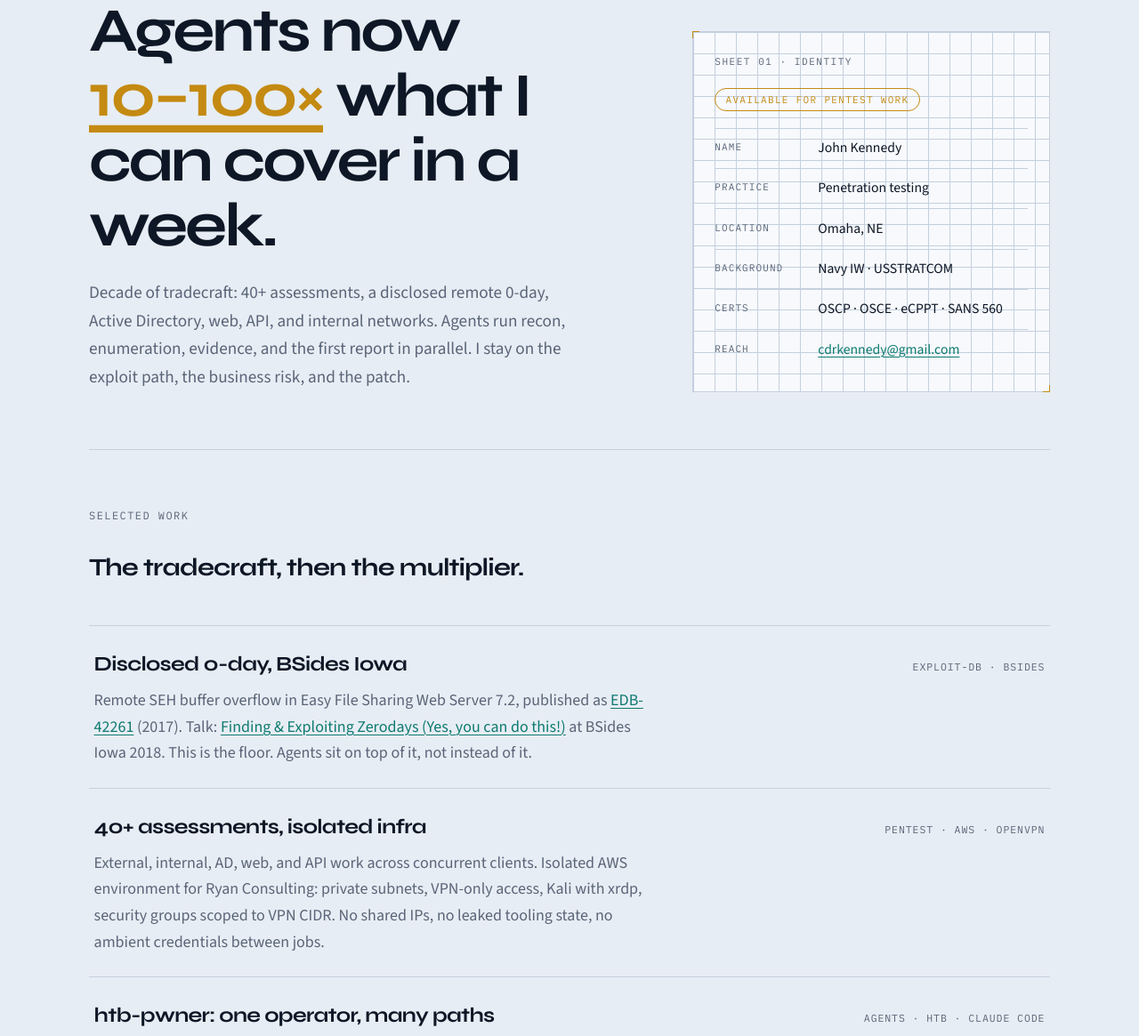
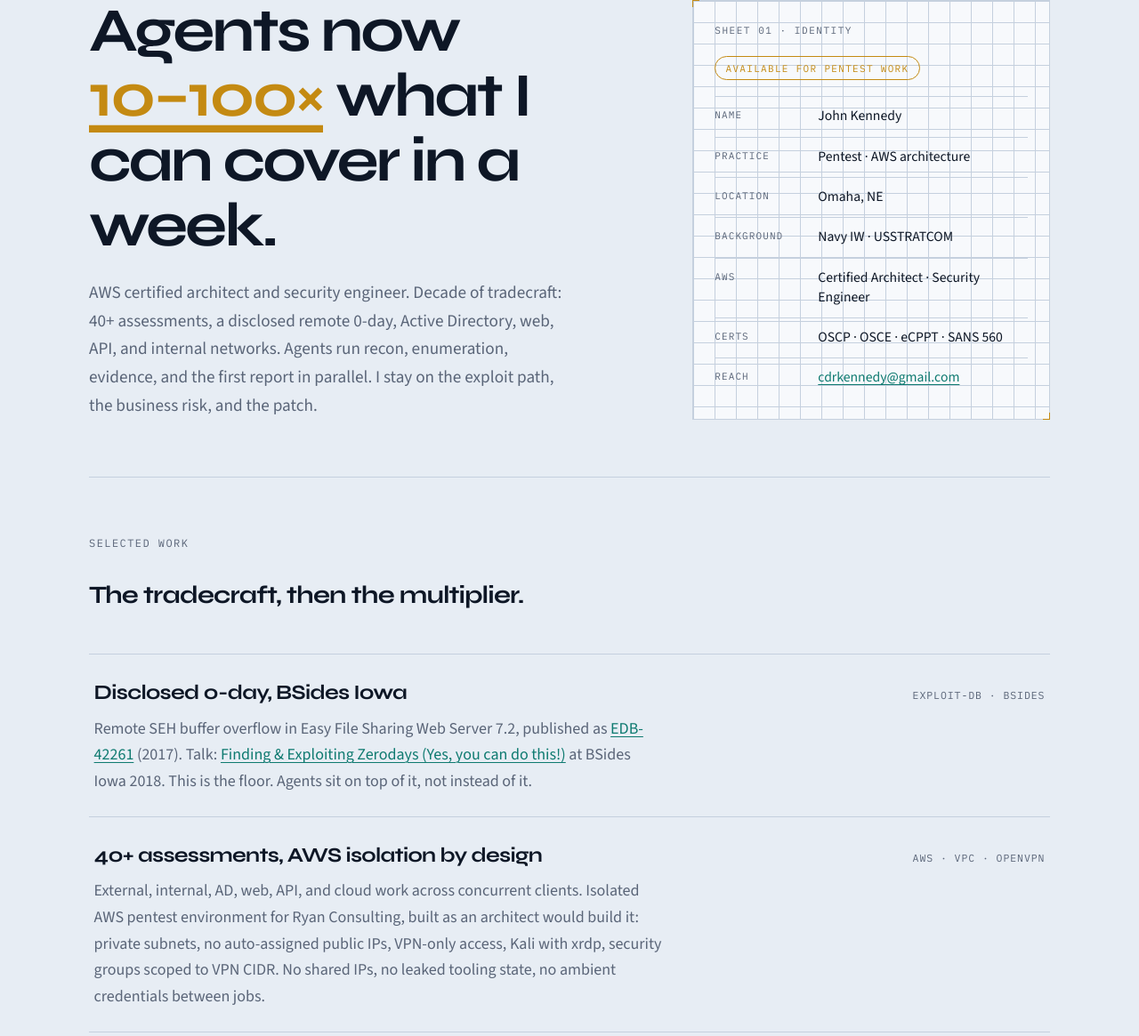
Before and after one commit to clubjk/jk-portfolio, a plain HTML site: page index.html in a window 1280 px wide. Shown: the part 300-1465 px from the top of the page at 89% size. Drawn offline with Linux system fonts and the light colour scheme.

Commit message:
stress AWS certified architect and security engineer
Own dossier row, eyebrow, lede, isolation writeup, and contact. Offensive certs stay on the certs line.

```diff
--- a/index.html
+++ b/index.html
@@ -3,16 +3,16 @@
   <head>
     <meta charset="utf-8" />
     <meta name="viewport" content="width=device-width, initial-scale=1" />
-    <title>John Kennedy — pentester</title>
+    <title>John Kennedy — pentester · AWS architect</title>
     <meta
       name="description"
-      content="John Kennedy is an expert penetration tester. OSCP, OSCE, a disclosed 0-day, 40+ assessments. Agents now 10-100x recon, enumeration, evidence, and first-pass reporting."
+      content="John Kennedy is an expert penetration tester and AWS certified architect and security engineer. OSCP, OSCE, a disclosed 0-day, 40+ assessments. Agents now 10-100x the grind."
     />
     <meta name="theme-color" content="#0A1220" />
-    <meta property="og:title" content="John Kennedy — pentester" />
+    <meta property="og:title" content="John Kennedy — pentester · AWS architect" />
     <meta
       property="og:description"
-      content="Expert pentesting, agent-amplified. Same tradecraft. 10-100x the ground covered."
+      content="Expert pentesting. AWS certified architect and security engineer. Agents 10-100x the grind."
     />
     <meta property="og:type" content="website" />
     <link rel="icon" href="favicon.svg" type="image/svg+xml" />
@@ -66,17 +66,18 @@
     <main id="top">
       <section class="hero" aria-labelledby="thesis">
         <div class="hero-copy">
-          <p class="eyebrow">Penetration testing / OSCP · OSCE</p>
+          <p class="eyebrow">Penetration testing / AWS certified architect</p>
           <h1 id="thesis">
             I am a pentester. Agents now
             <em>10–100×</em>
             what I can cover in a week.
           </h1>
           <p class="lede">
-            Decade of tradecraft: 40+ assessments, a disclosed remote 0-day,
-            Active Directory, web, API, and internal networks. Agents run recon,
-            enumeration, evidence, and the first report in parallel. I stay on
-            the exploit path, the business risk, and the patch.
+            AWS certified architect and security engineer. Decade of tradecraft:
+            40+ assessments, a disclosed remote 0-day, Active Directory, web,
+            API, and internal networks. Agents run recon, enumeration, evidence,
+            and the first report in parallel. I stay on the exploit path, the
+            business risk, and the patch.
           </p>
         </div>
 
@@ -90,7 +91,7 @@
             </div>
             <div>
               <dt>Practice</dt>
-              <dd>Penetration testing</dd>
+              <dd>Pentest · AWS architecture</dd>
             </div>
             <div>
               <dt>Location</dt>
@@ -99,6 +100,10 @@
             <div>
               <dt>Background</dt>
               <dd>Navy IW · USSTRATCOM</dd>
+            </div>
+            <div>
+              <dt>AWS</dt>
+              <dd>Certified Architect · Security Engineer</dd>
             </div>
             <div>
               <dt>Certs</dt>
@@ -143,16 +148,17 @@
           <li>
             <div class="work-row">
               <div class="work-main">
-                <h3>40+ assessments, isolated infra</h3>
+                <h3>40+ assessments, AWS isolation by design</h3>
                 <p>
-                  External, internal, AD, web, and API work across concurrent
-                  clients. Isolated AWS environment for Ryan Consulting: private
-                  subnets, VPN-only access, Kali with xrdp, security groups
-                  scoped to VPN CIDR. No shared IPs, no leaked tooling state,
-                  no ambient credentials between jobs.
+                  External, internal, AD, web, API, and cloud work across
+                  concurrent clients. Isolated AWS pentest environment for Ryan
+                  Consulting, built as an architect would build it: private
+                  subnets, no auto-assigned public IPs, VPN-only access, Kali
+                  with xrdp, security groups scoped to VPN CIDR. No shared IPs,
+                  no leaked tooling state, no ambient credentials between jobs.
                 </p>
               </div>
-              <p class="work-meta">Pentest · AWS · OpenVPN</p>
+              <p class="work-meta">AWS · VPC · OpenVPN</p>
             </div>
           </li>
           <li>
@@ -235,8 +241,9 @@
             <h3>Tradecraft first</h3>
             <p>
               10–100× of weak judgment is still a bad report. OSCP, OSCE,
-              a 0-day, and 40+ live assessments are the reason an agent is
-              allowed near a scope. The model does not get to invent methodology.
+              AWS certified architect and security engineer, a 0-day, and
+              40+ live assessments are the reason an agent is allowed near a
+              scope. The model does not get to invent methodology.
             </p>
           </article>
           <article>
@@ -481,9 +488,10 @@
         <p class="eyebrow">Contact</p>
         <h2 id="contact-title">A specific scope beats a warm intro.</h2>
         <p class="contact-lede">
-          External, internal, AD, web, API. I bring the tradecraft and the
-          agents, so one operator can cover more ground. Tell me what is in
-          scope and I will tell you if I can help.
+          External, internal, AD, web, API, AWS. I bring the tradecraft,
+          the cloud architecture, and the agents, so one operator can cover
+          more ground. Tell me what is in scope and I will tell you if I can
+          help.
         </p>
         <p class="contact-links">
           <a class="contact-email" href="mailto:cdrkennedy@gmail.com"
```
